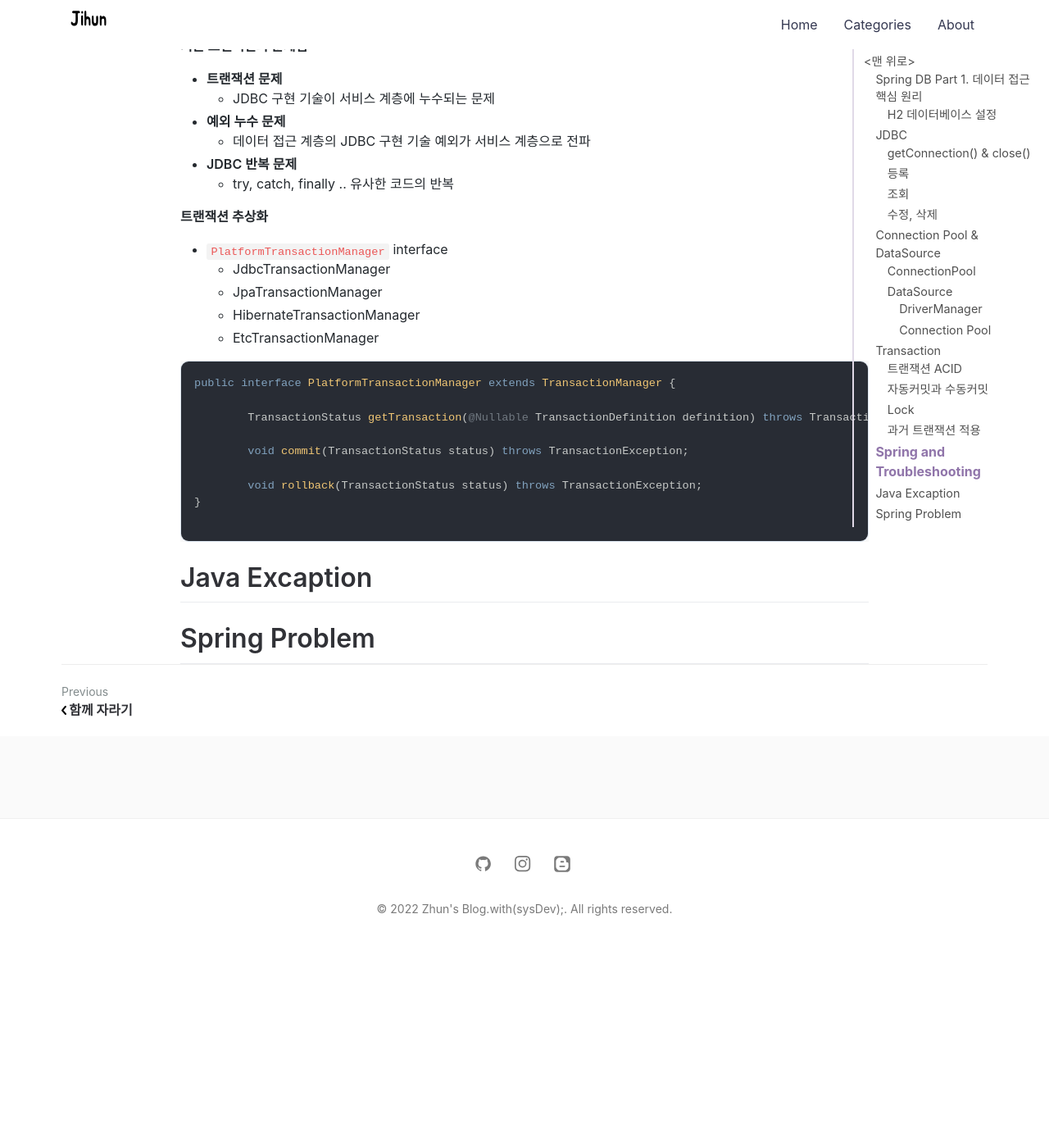
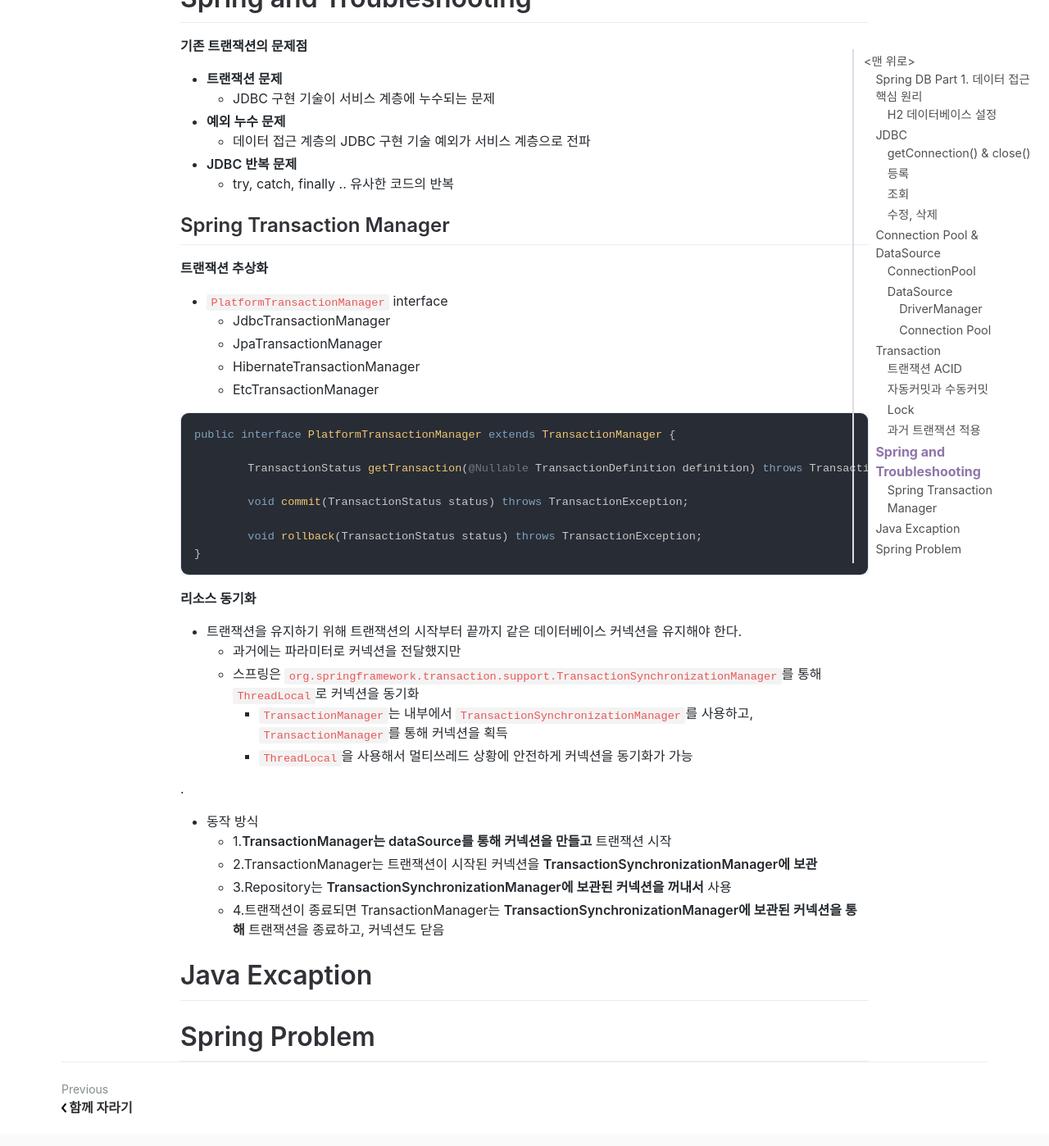
Before and after one commit to jihunparkme/jihunparkme.github.io, a Jekyll site: the page built from _posts/2022-08-08-Spring-DB-Part1.md, in a window 1280 px wide and 1400 px high, scrolled down 10482 px. Shown: the whole window at 82% size. Built offline with Jekyll 4.4.1, drawn with Linux system fonts in a browser that asks for light colours; nearby versions of some CDN libraries; comment, search, counter and statistics services are not loaded; before the commit the page ends 11646 px from its top, so only the background shows below that.

Commit message:
[Spring & Transaction] 트랜잭션 동기화

````diff
--- a/_posts/2022-08-08-Spring-DB-Part1.md
+++ b/_posts/2022-08-08-Spring-DB-Part1.md
@@ -454,6 +454,8 @@
 - **JDBC 반복 문제**
   - try, catch, finally .. 유사한 코드의 반복
 
+## Spring Transaction Manager
+
 **트랜잭션 추상화**
 
 - `PlatformTransactionManager` interface
@@ -471,8 +473,23 @@
 
 	void rollback(TransactionStatus status) throws TransactionException;
 }
+```
 
-```
+**리소스 동기화**
+
+- 트랜잭션을 유지하기 위해 트랜잭션의 시작부터 끝까지 같은 데이터베이스 커넥션을 유지해야 한다.
+  - 과거에는 파라미터로 커넥션을 전달했지만
+  - 스프링은 `org.springframework.transaction.support.TransactionSynchronizationManager`를 통해 `ThreadLocal`로 커넥션을 동기화
+    - `TransactionManager`는 내부에서 `TransactionSynchronizationManager`를 사용하고, `TransactionManager`를 통해 커넥션을 획득
+    - `ThreadLocal`을 사용해서 멀티쓰레드 상황에 안전하게 커넥션을 동기화가 가능
+
+.
+
+- 동작 방식
+  - 1.**TransactionManager는 dataSource를 통해 커넥션을 만들고** 트랜잭션 시작
+  - 2.TransactionManager는 트랜잭션이 시작된 커넥션을 **TransactionSynchronizationManager에 보관**
+  - 3.Repository는 **TransactionSynchronizationManager에 보관된 커넥션을 꺼내서** 사용
+  - 4.트랜잭션이 종료되면 TransactionManager는 **TransactionSynchronizationManager에 보관된 커넥션을 통해** 트랜잭션을 종료하고, 커넥션도 닫음
 
 # Java Excaption
 
````
